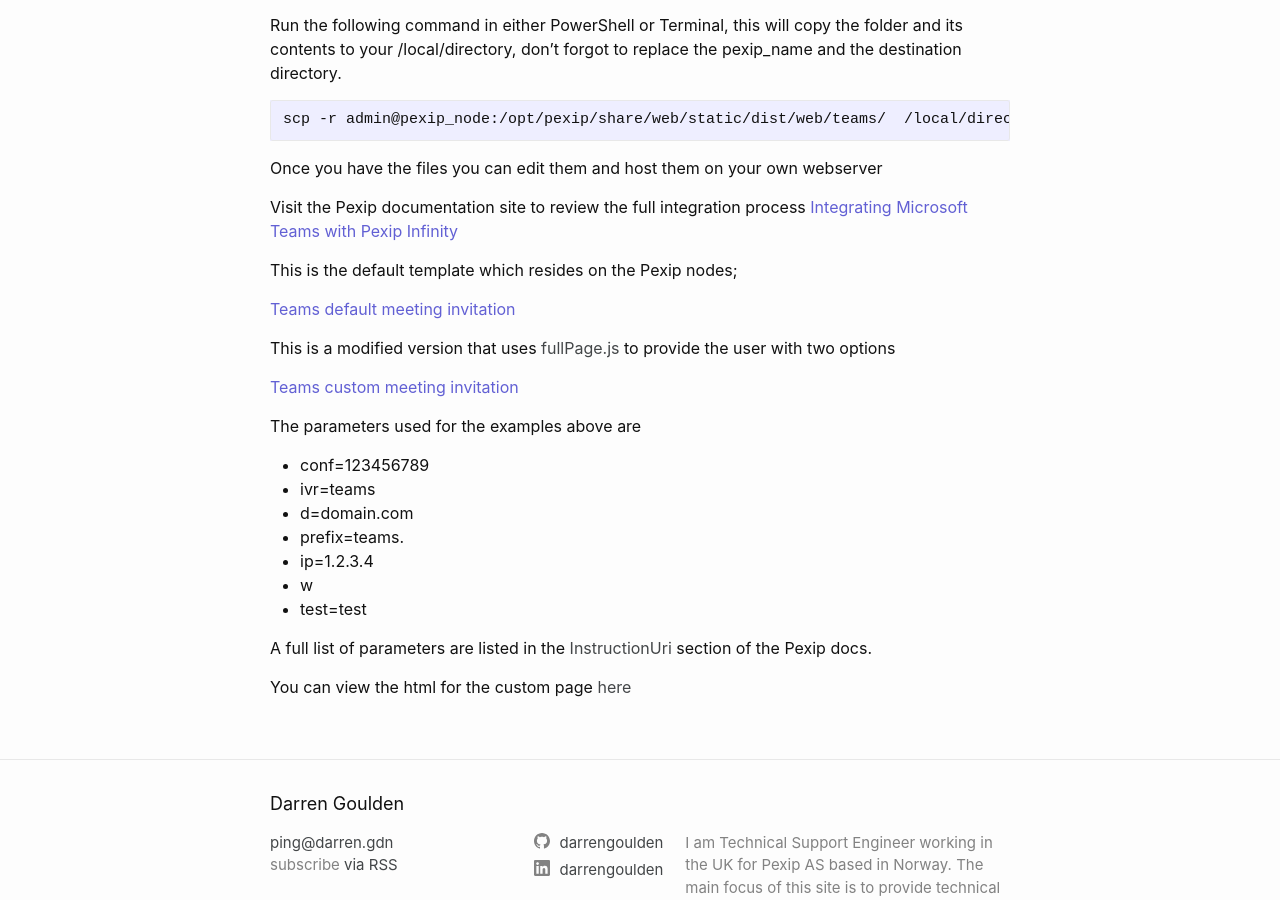
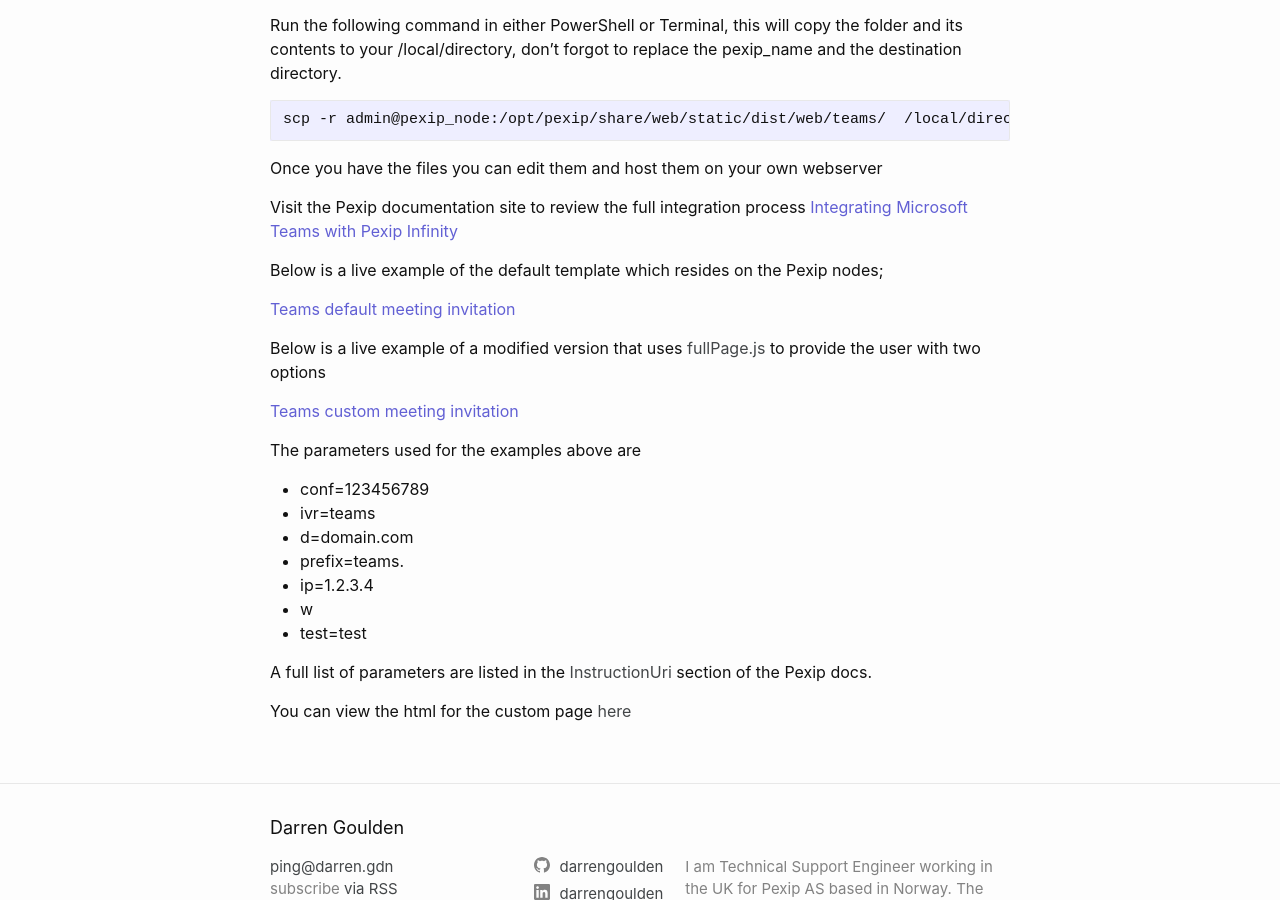
Before and after one commit to darrengoulden/darrengdn, a Jekyll site: the page built from _posts/2020-09-04-host-your-own-alternate-dialling-instructions.md, in a window 1280 px wide and 900 px high, scrolled down 2395 px. Built offline with Jekyll 4.4.1, drawn with Linux system fonts in a browser that asks for light colours; comment, search, counter and statistics services are not loaded.

Commit message:
update post

```diff
--- a/_posts/2020-09-04-host-your-own-alternate-dialling-instructions.md
+++ b/_posts/2020-09-04-host-your-own-alternate-dialling-instructions.md
@@ -53,11 +53,11 @@
 Visit the Pexip documentation site to review the full integration process [Integrating Microsoft Teams with Pexip Infinity](https://docs.pexip.com/admin/integrate_teams.htm){: .acustom }
 
 
-This is the default template which resides on the Pexip nodes;
+Below is a live example of the default template which resides on the Pexip nodes;
 
 [Teams default meeting invitation](/teams-default.html?conf=123456789&ivr=teams&d=domain.com&prefix=teams.&ip=1.2.3.4&w&test=test){: .acustom }
 
-This is a modified version that uses [fullPage.js](https://github.com/alvarotrigo/fullPage.js) to provide the user with two options
+Below is a live example of a modified version that uses [fullPage.js](https://github.com/alvarotrigo/fullPage.js) to provide the user with two options
 
 [Teams custom meeting invitation](/teams-custom.html?conf=123456789&ivr=teams&d=domain.com&prefix=teams.&ip=1.2.3.4&w&test=test#anchor1){: #custom_link .acustom }
 
```
